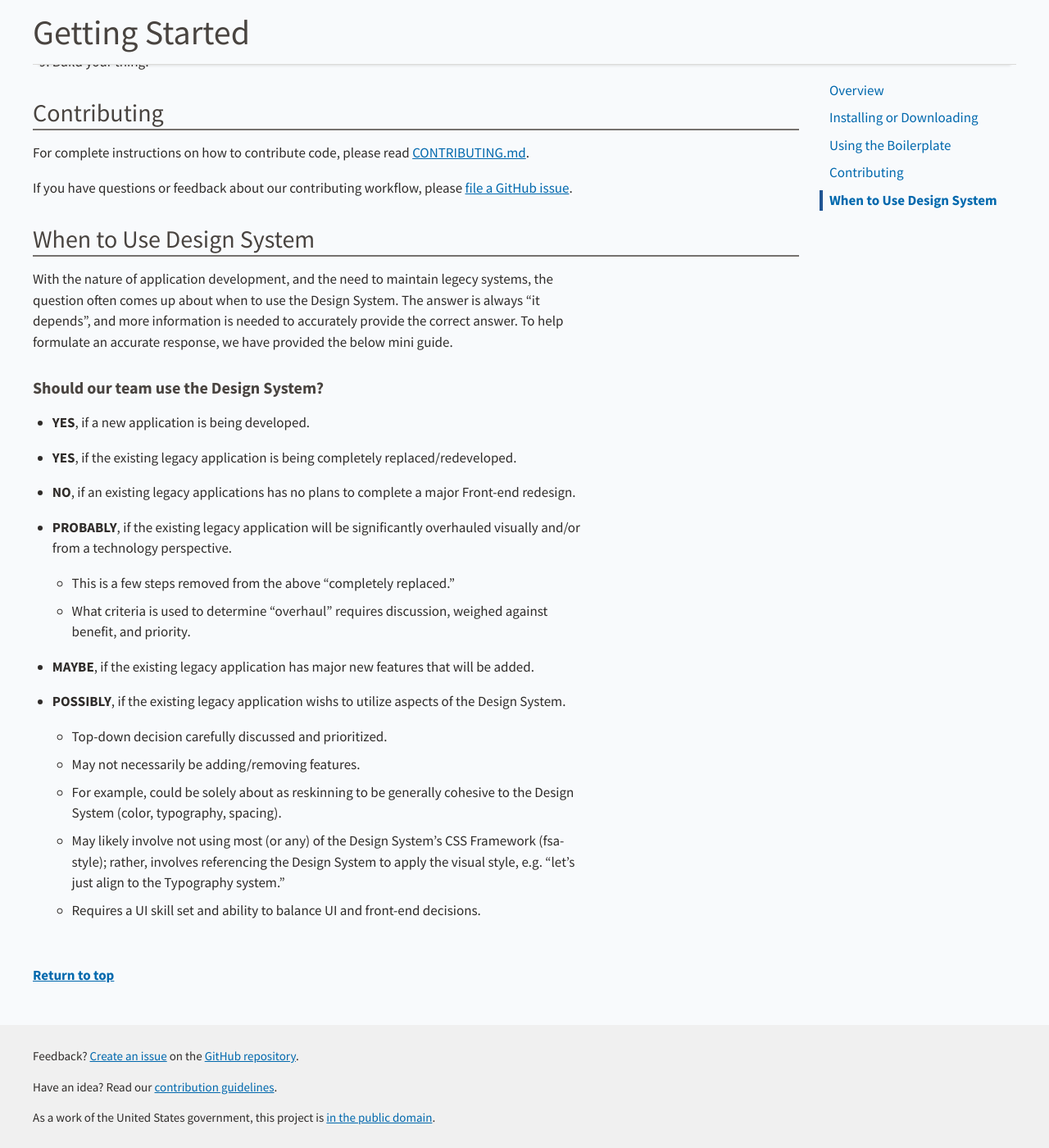
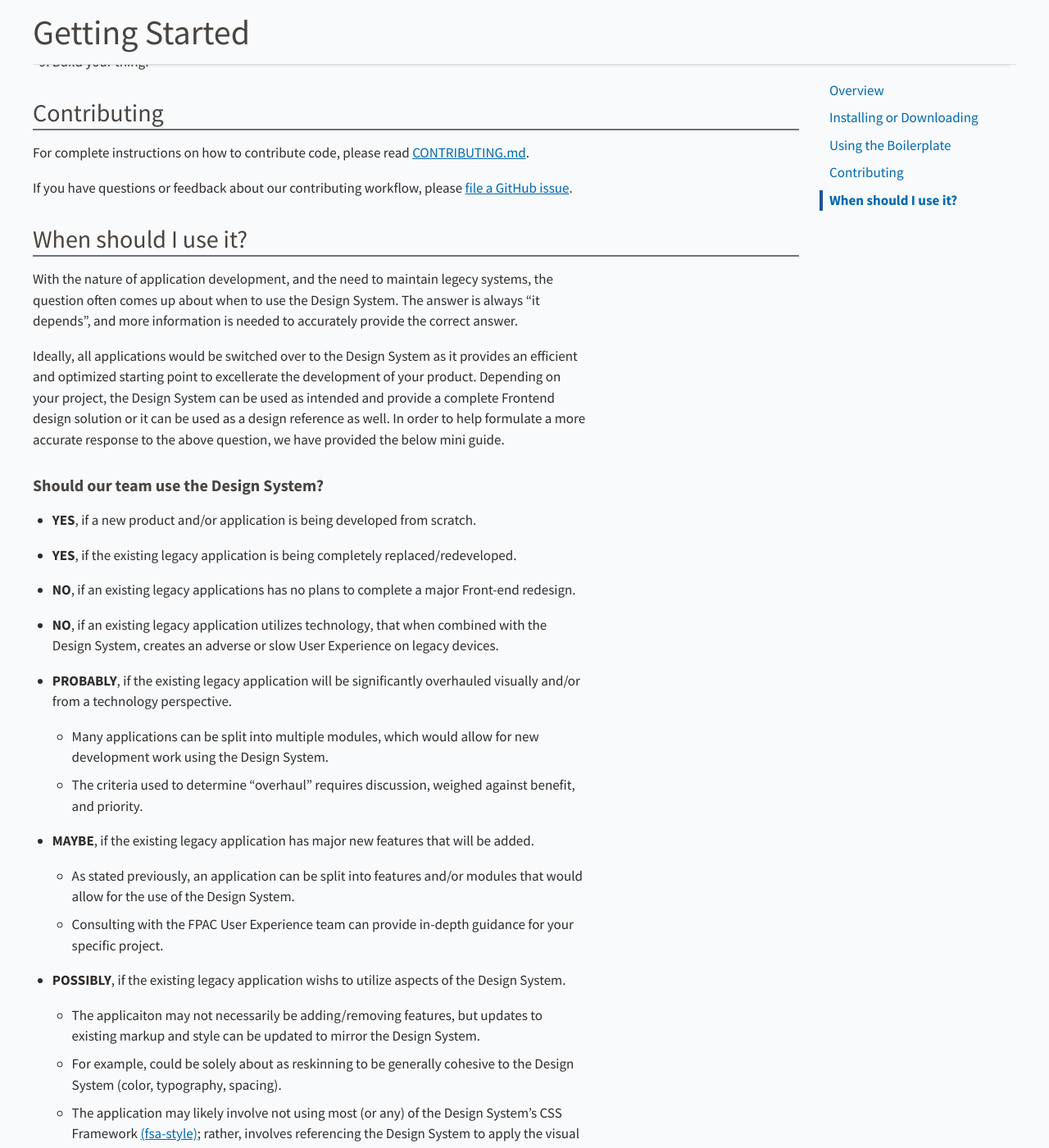
Before and after one commit to USDA-FSA/fsa-design-system, a Jekyll site: the page built from getting-started/index.md, in a window 1280 px wide and 1400 px high, scrolled down 3406 px. Shown: the whole window at 82% size. Built offline with Jekyll 4.4.1, drawn with Linux system fonts in a browser that asks for light colours; some of the changed text lies outside the part shown.

Commit message:
updated Get Started page to include the Should I... mini guide [appends #233]

```diff
--- a/getting-started/index.md
+++ b/getting-started/index.md
@@ -138,29 +138,34 @@ For complete instructions on how to contribute code, please read [CONTRIBUTING.m
 
 If you have questions or feedback about our contributing workflow, please  [file a GitHub issue](https://github.com/usda=fsa/fsa-style/issues).
 
-## When to Use Design System
+## When should I use it?
 
-With the nature of application development, and the need to maintain legecy systems, the question often comes up about when to use the Design System. The answer is always "it depends", and more information is needed to accurately provide the correct answer. To help formulate an accurate response, we have provided the below mini guide.
+With the nature of application development, and the need to maintain legecy systems, the question often comes up about when to use the Design System. The answer is always "it depends", and more information is needed to accurately provide the correct answer.
+
+Ideally, all applications would be switched over to the Design System as it provides an efficient and optimized starting point to excellerate the development of your product. Depending on your project, the Design System can be used as intended and provide a complete Frontend design solution or it can be used as a design reference as well. In order to help formulate a more accurate response to the above question, we have provided the below mini guide.
 
 ### Should our team use the Design System?
 
-- **YES**, if a new application is being developed.
+- **YES**, if a new product and/or application is being developed from scratch.
 
 - **YES**, if the existing legacy application is being completely replaced/redeveloped.
 
 - **NO**, if an existing legacy applications has no plans to complete a major Front-end redesign.
 
+- **NO**, if an existing legacy application utilizes technology, that when combined with the Design System, creates an adverse or slow User Experience on legacy devices.
+
 - **PROBABLY**, if the existing legacy application will be significantly overhauled visually and/or from a technology perspective.
 
-  - This is a few steps removed from the above “completely replaced.”
-  - What criteria is used to determine “overhaul” requires discussion, weighed against benefit, and priority.
+  - Many applications can be split into multiple modules, which would allow for new development work using the Design System.
+  - The criteria used to determine “overhaul” requires discussion, weighed against benefit, and priority.
 
 - **MAYBE**, if the existing legacy application has major new features that will be added.
 
+  - As stated previously, an application can be split into features and/or modules that would allow for the use of the Design System.
+  - Consulting with the FPAC User Experience team can provide in-depth guidance for your specific project.
+
 - **POSSIBLY**, if the existing legacy application wishs to utilize aspects of the Design System.
 
-  - Top-down decision carefully discussed and prioritized.
-  - May not necessarily be adding/removing features.
+  - The applicaiton may not necessarily be adding/removing features, but updates to existing markup and style can be updated to mirror the Design System.
   - For example, could be solely about as reskinning to be generally cohesive to the Design System (color, typography, spacing).
-  - May likely involve not using most (or any) of the Design System’s CSS Framework (fsa-style); rather, involves referencing the Design System to apply the visual style, e.g. "let's just align to the Typography system."
-  - Requires a UI skill set and ability to balance UI and front-end decisions.
+  - The application may likely involve not using most (or any) of the Design System’s CSS Framework [(fsa-style)](https://github.com/USDA-FSA/fsa-style); rather, involves referencing the Design System to apply the visual style, e.g. "let's just align to the Typography system."
```
